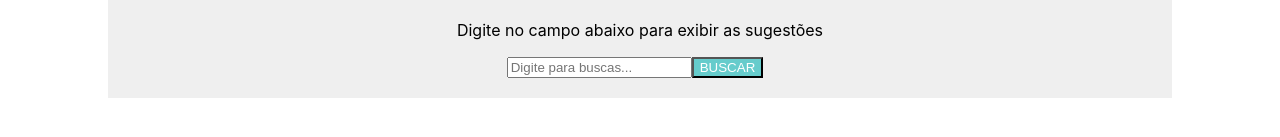
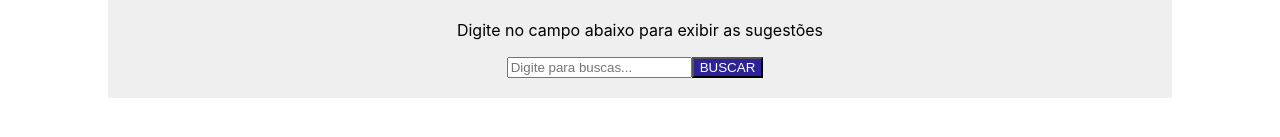
Before and after one commit to octopus-me/Winner, a React (Create React App) app in the folder FrontEnd/autocomplete/: page / in a window 1280 px wide. In both pictures the pointer is over the button "BUSCAR". Shown: the part 445-582 px from the top of the page. Built offline with nearby package versions, Linux system fonts and the light colour scheme.

Commit message:
Atualização do HISTORY.md

```diff
--- a/FrontEnd/autocomplete/src/Pages/Search.module.css
+++ b/FrontEnd/autocomplete/src/Pages/Search.module.css
@@ -15,3 +15,8 @@ button {
     color: #ffffff;
     margin-right: 10px;
 }
+
+button:hover{
+    background-color: #2d2296;
+    cursor: pointer;
+}
```
Also changed, not shown: FrontEnd/autocomplete/Imagens/image-2.png (added), 1 other file (tests, documents, lock files or other folders).
